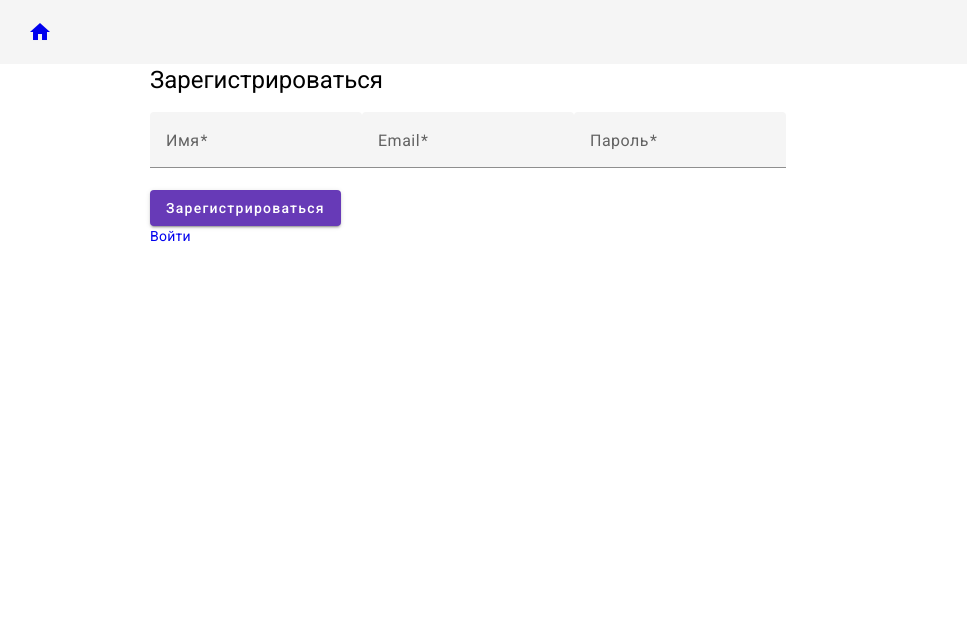
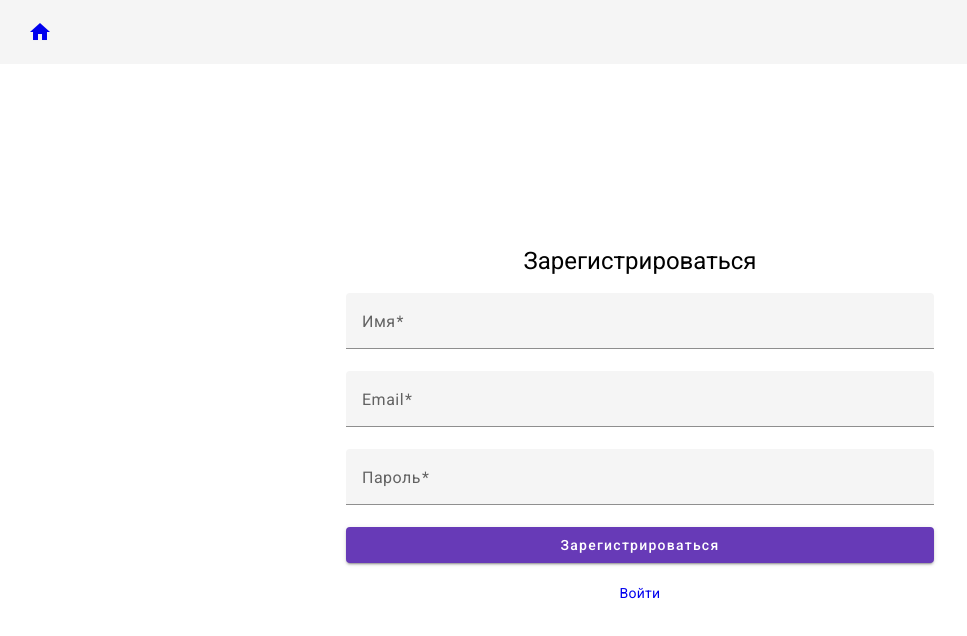
Before and after one commit to Captainlomik/angular_jun, an Angular app: page /register in a window 1280 px wide. Shown: the top 636 px of the page, without its empty margins (0-967 px from the left). Built offline with nearby package versions, Linux system fonts and the light colour scheme.

Commit message:
add reg view

```diff
--- a/src/app/auth/registration-page/registration-page.component.scss
+++ b/src/app/auth/registration-page/registration-page.component.scss
@@ -1,4 +1,25 @@
-.loginForm{
+.reg {
+    height: 100%;
     display: flex;
     flex-direction: column;
+    align-items: center;
+    justify-content: center;
+
+    &__form {
+        width: 60%;
+        &-inputs {
+            display: flex;
+            flex-direction: column;
+        }
+    }
+
+    &__submit{
+        width: 100%;
+    }
+
+    &__login{
+        margin-top: 20px;
+        text-align: center;
+    }
+
 }
```
